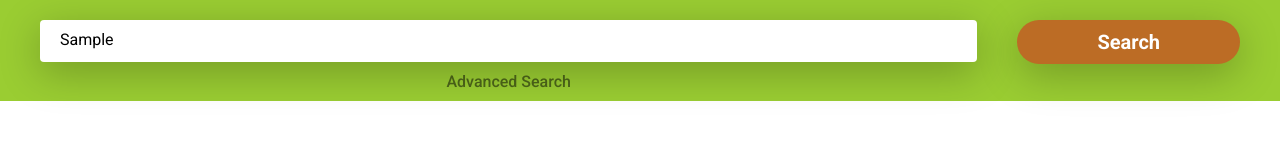
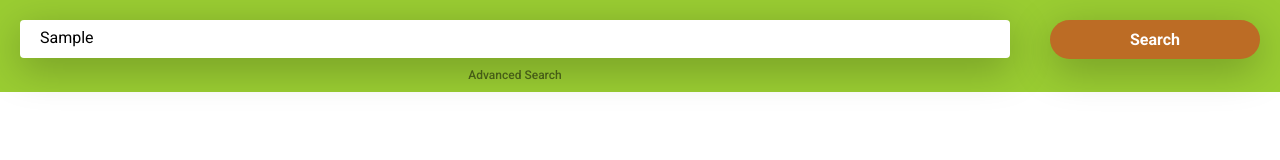
Before and after one commit to xinwei47/recipe-app, a website: page index.html in a window 1280 px wide. Both pictures are taken after typing "Sample" into the empty fields and a click on the input "Search". Shown: the top 160 px of the page. Drawn offline with nearby package versions, Linux system fonts and the light colour scheme; files that its build step writes are made by us from their sources; no server answers.

Commit message:
search box styling edits

```diff
--- a/sass/components/_search.scss
+++ b/sass/components/_search.scss
@@ -1,7 +1,7 @@
 .search {
     &__input {
         font: inherit;
-        padding: $padding-xs;
+        padding: .8rem;
         padding-left: $padding-sm;
         width: 100%;
         border-radius: $border-radius-sm;
@@ -35,7 +35,7 @@
             margin-top: $margin-sm;
             text-decoration: none;
             color: rgba($color-black, 0.5);
-            font-size: 1.6rem;
+            font-size: 1.2rem;
             font-weight: 500;
         }
         &:hover {
@@ -52,6 +52,8 @@
         margin-top: $margin-md;
 
         &--navi {
+            font-size: 1.6rem !important;
+
             grid-row: 1/2;
             grid-column: 2/3;
             margin-top: 0;
--- a/sass/pages/_home.scss
+++ b/sass/pages/_home.scss
@@ -7,7 +7,7 @@
         grid-template-columns: max-content 1fr;
         align-items: center;
         background-color: yellowgreen;
-        padding: $padding-sm $padding-md $padding-xs $padding-md;
+        padding: $padding-sm $padding-sm $padding-xs $padding-sm;
     }
 }
 .app-text {
@@ -33,7 +33,7 @@
 
 .hide {
     color: #55a630;
-    font-weight: 600;
+    font-weight: 400;
     margin: $margin-sm 0 $margin-xs 0;
 
     &__icon {
@@ -48,7 +48,7 @@
 .results-container {
     max-width: 114rem;
     padding: 0 $padding-sm;
-    margin: auto;
+    margin: 0 auto;
 }
 
 .results-content {
```
